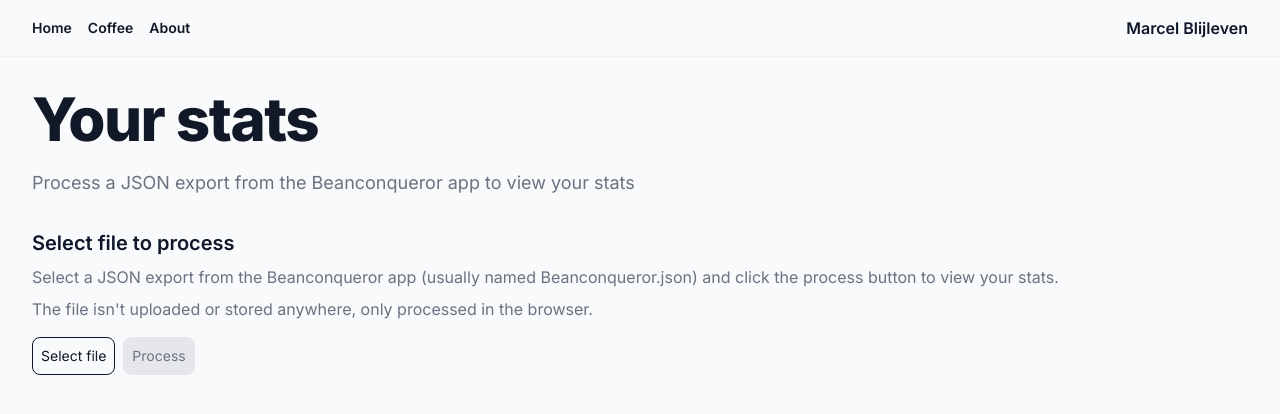
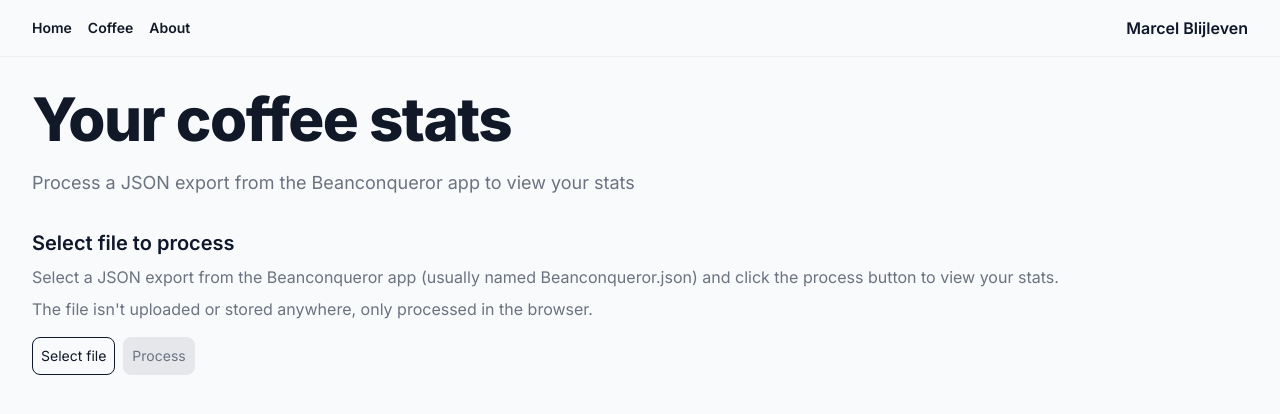
Before and after one commit to marcelblijleven/marcelblijleven.com, a Next.js app: page /coffee/upload in a window 1280 px wide. Shown: the top 414 px of the page. Built offline with nearby package versions, Linux system fonts and the light colour scheme.

Commit message:
chore: rename "Your stats" to "Your coffee stats"

```diff
--- a/src/app/coffee/upload/page.tsx
+++ b/src/app/coffee/upload/page.tsx
@@ -21,7 +21,7 @@ export default function UploadPage() {
         <>
             <Header />
             <Container>
-                <Intro title={"Your stats"} description={"Process a JSON export from the Beanconqueror app to view your stats"} />
+                <Intro title={"Your coffee stats"} description={"Process a JSON export from the Beanconqueror app to view your stats"} />
                 <div className={"flex flex-col gap-2"}>
                     {!data ? (
                         <UploadSection callback={retrieveData} />
```
